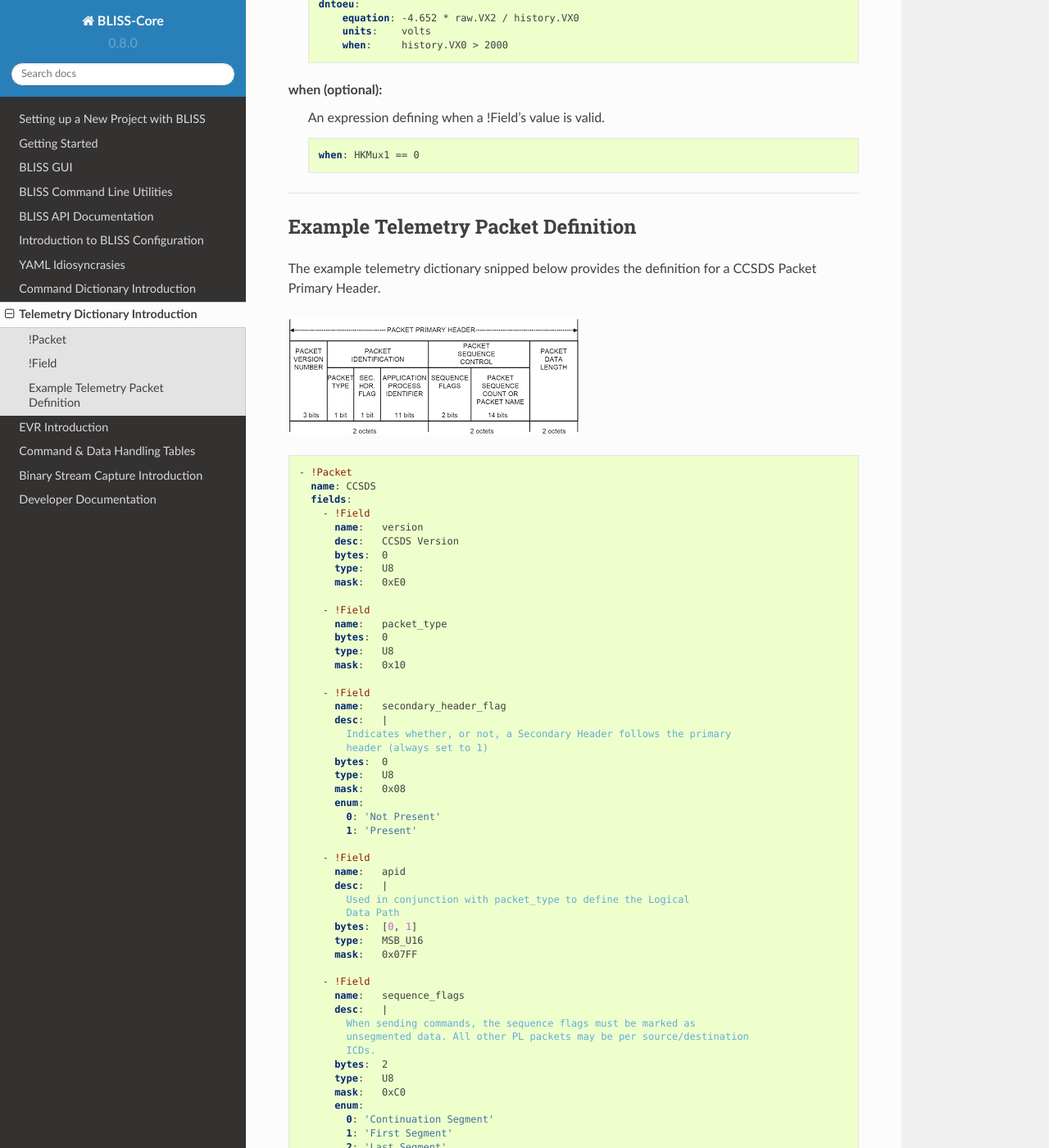
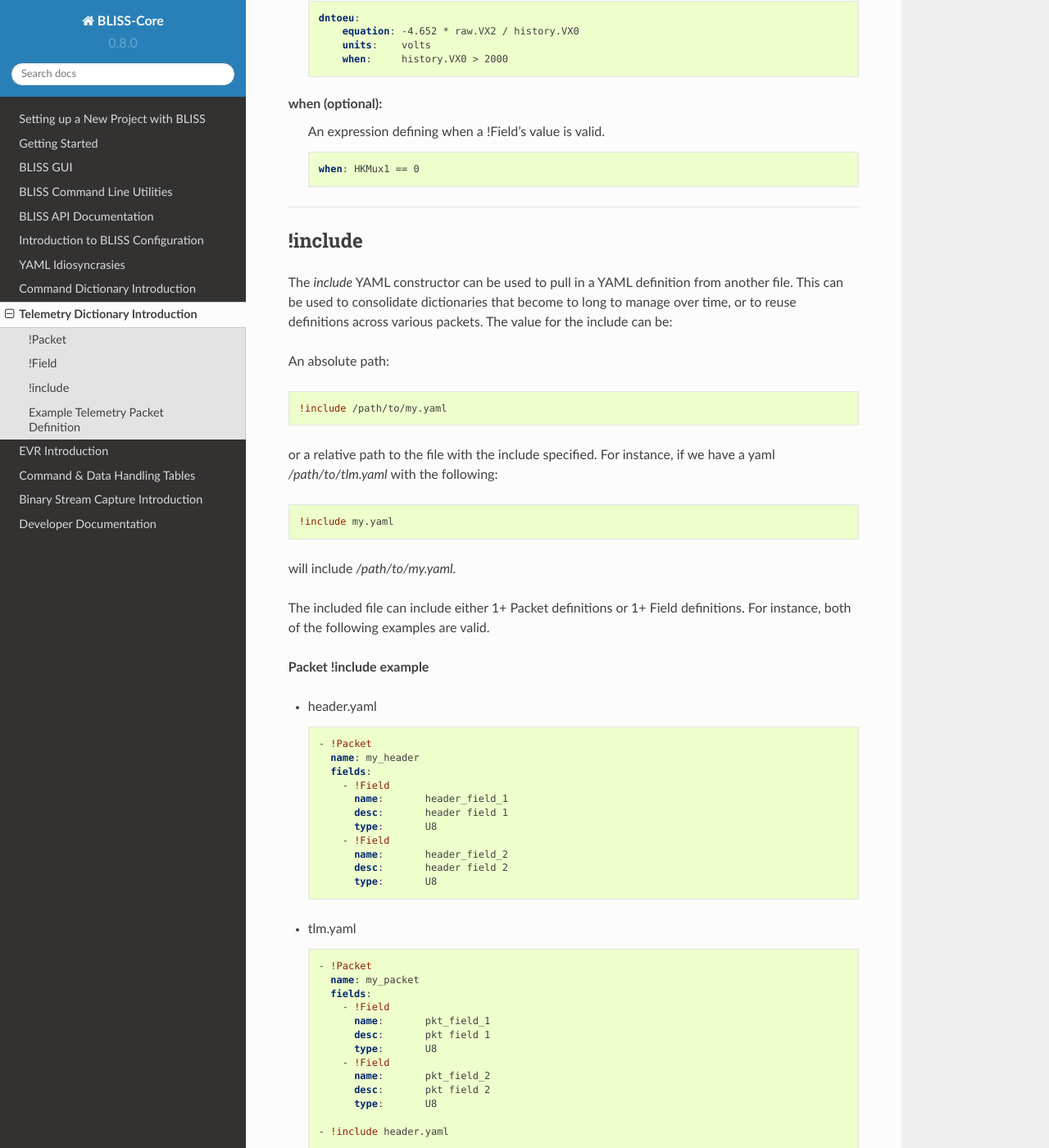
Before and after one commit to NASA-AMMOS/AIT-Core, a Sphinx documentation site: the page built from doc/source/telemetry_intro.rst, in a window 1280 px wide and 1400 px high, scrolled down 4093 px. Shown: the whole window at 82% size. Built offline with Sphinx 7.4.7 and the Read the Docs theme 2.0.0, drawn with Linux system fonts in a browser that asks for light colours; some of the changed text lies outside the part shown.

Commit message:
Issue #252: Add !include and updated tlm.yaml to TLM Dict documentation
* new section on !include's, including examples
* update TLM dict documentation per the updated tlm.yaml in bliss-core

```diff
--- a/doc/source/telemetry_intro.rst
+++ b/doc/source/telemetry_intro.rst
@@ -6,7 +6,7 @@ BLISS provides support for YAML-based configuration of telemetry data within the
 .. code-block:: yaml
 
     - !Packet
-      name: OCO3_1553_EHS
+      name: CCSDS_HEADER
       fields:
         - !Field
           name:       version
@@ -35,17 +35,18 @@ All the valid parameters and attributes that can be present in the telemetry dic
 
 BLISS provides telemetry dictionary processing via :class:`bliss.core.tlm.TlmDict` which gives a mapping of Packet names and :class:`bliss.core.tlm.PacketDefinition` instances.
 
+    >>> import bliss.core.tlm
     >>> tlmdict = bliss.core.tlm.getDefaultDict()
     >>> type(tlmdict)
     <class 'bliss.core.tlm.TlmDict'>
     >>> tlmdict.keys()
-    ['CCSDS']
-    >>> type(tlmdict['CCSDS'])
+    ['Ethernet_HS_Packet', 'CCSDS_HEADER', '1553_HS_Packet']
+    >>> type(tlmdict['CCSDS_HEADER'])
     <class 'bliss.core.tlm.PacketDefinition'>
 
 We can look at a specific field via a :class:`bliss.core.tlm.PacketDefinition`. For instance, we can look at the **version** field from the CCSDS packet defined in `Example Telemetry Packet Definition`
 
-    >>> ccsds_pkt = tlmdict['CCSDS']
+    >>> ccsds_pkt = tlmdict['CCSDS_HEADER']
     >>> ccsds_pkt.fieldmap['version']
     FieldDefinition(bytes=0, desc='CCSDS Version', dntoeu=None, enum=None, expr=None, mask=224, name='version', shift=5, _type=PrimitiveType('U8'), units=None, when=None)
 
@@ -146,6 +147,7 @@ history (optional):
            - VX0
            - VX1
            - VX2
+
 ----
 
 !Field
@@ -188,81 +190,174 @@ when (optional):
 
 ----
 
+!include
+--------
+
+The `include` YAML constructor can be used to pull in a YAML definition from another file.
+This can be used to consolidate dictionaries that become to long to manage over time, or to
+reuse definitions across various packets. The value for the include can be:
+
+An absolute path:
+
+.. code-block:: yaml
+
+    !include /path/to/my.yaml
+
+or a relative path to the file with the include specified. For instance, if we have a yaml `/path/to/tlm.yaml` with the following:
+
+.. code-block:: yaml
+
+    !include my.yaml
+
+will include `/path/to/my.yaml`.
+
+The included file can include either 1+ Packet definitions or 1+ Field definitions. For instance, both of the following examples are valid.
+
+**Packet !include example**
+
+* header.yaml
+
+  .. code-block:: yaml
+
+      - !Packet
+        name: my_header
+        fields:
+          - !Field
+            name:       header_field_1
+            desc:       header field 1
+            type:       U8
+          - !Field
+            name:       header_field_2
+            desc:       header field 2
+            type:       U8
+
+* tlm.yaml
+
+  .. code-block:: yaml
+
+      - !Packet
+        name: my_packet
+        fields:
+          - !Field
+            name:       pkt_field_1
+            desc:       pkt field 1
+            type:       U8
+          - !Field
+            name:       pkt_field_2
+            desc:       pkt field 2
+            type:       U8
+
+      - !include header.yaml
+
+**Field !include example**
+
+* packet_fields.yaml
+
+  .. code-block:: yaml
+
+      - !Field
+        name:       pkt_field_1
+        desc:       pkt field 1
+        type:       U8
+      - !Field
+        name:       pkt_field_2
+        desc:       pkt field 2
+        type:       U8
+
+* tlm.yaml
+
+  .. code-block:: yaml
+
+      - !Packet
+        name: my_packet
+        fields:
+          - !include    packet_fields.yaml
+          - !Field
+            name:       pkt_field_3
+            desc:       pkt field 3
+            type:       U8
+          - !Field
+            name:       pkt_field_4
+            desc:       pkt field 4
+            type:       U8
+
+----
+
 Example Telemetry Packet Definition
 -----------------------------------
 
-The example telemetry dictionary snipped below provides the definition for a CCSDS Packet Primary Header.
+The example telemetry dictionary snippet below provides the definition for a CCSDS Packet Primary Header.
 
 .. image:: _static/ccsds_prim_header.png
 
 .. code-block:: yaml
 
     - !Packet
-      name: CCSDS
+      name: CCSDS_HEADER
       fields:
         - !Field
-          name:   version
-          desc:   CCSDS Version
-          bytes:  0
-          type:   U8
-          mask:   0xE0
-
+          name:       version
+          desc:       Indicates CCSDS Version-1 (does not change)
+          bytes:       0
+          type:       U8
+          mask:       0xE0
         - !Field
-          name:   packet_type
-          bytes:  0
-          type:   U8
-          mask:   0x10
-
+          name:       type
+          desc:       |
+            Distinguishes between core and payload packet types to extend the
+            APID space to 4032
+          bytes:       0
+          type:       U8
+          mask:       0x10
+          enum:
+            0: 'Core'
+            1: 'Payload'
         - !Field
-          name:   secondary_header_flag
-          desc:   |
+          name:       secondary_header_flag
+          desc:       |
             Indicates whether, or not, a Secondary Header follows the primary
             header (always set to 1)
-          bytes:  0
-          type:   U8
-          mask:   0x08
+          bytes:       0
+          type:       U8
+          mask:       0x08
           enum:
             0: 'Not Present'
             1: 'Present'
-
         - !Field
-          name:   apid
-          desc:   |
-            Used in conjunction with packet_type to define the Logical
-            Data Path
-          bytes:  [0, 1]
-          type:   MSB_U16
-          mask:   0x07FF
-
+          name:       apid
+          desc:       |
+            Used in conjunction with Type to define the Logical Data Path
+          bytes:       [0, 1]
+          type:       MSB_U16
+          mask:       0x07FF
         - !Field
-          name:   sequence_flags
-          desc:   |
+          name:       sequence_flags
+          desc:      |
             When sending commands, the sequence flags must be marked as
             unsegmented data. All other PL packets may be per source/destination
             ICDs.
-          bytes:  2
-          type:   U8
-          mask:   0xC0
+          bytes:       2
+          type:       U8
+          mask:       0xC0
           enum:
             0: 'Continuation Segment'
             1: 'First Segment'
             2: 'Last Segment'
             3: 'Unsegmented'
-
         - !Field
-          name:   sequence_count
-          desc:   |
+          name: sequence_count
+          desc:      |
             Sequential count which numbers each packet on a Logical Data Path,
             i.e. a separate counter is maintained for each source-destination
             pair.
-          bytes:  [2, 3]
-          mask:   0x03FF
-          type:   MSB_U16
-
+          bytes: [2, 3]
+          mask: 0x3FFF
+          type: MSB_U16
         - !Field
-          name:   packet_length
-          desc:   |
+          name: packet_length
+          desc:      |
             Sequential count which expresses the length of the remainder of the
             packet including checkword if present. The value is the number of
             bytes (octets) following the field minus 1.
-          type:   MSB_U16
+          bytes: [4, 5]
+          type: MSB_U16
```
Also changed, not shown: other parts of doc/source/telemetry_intro.rst (+1 -1 lines).
